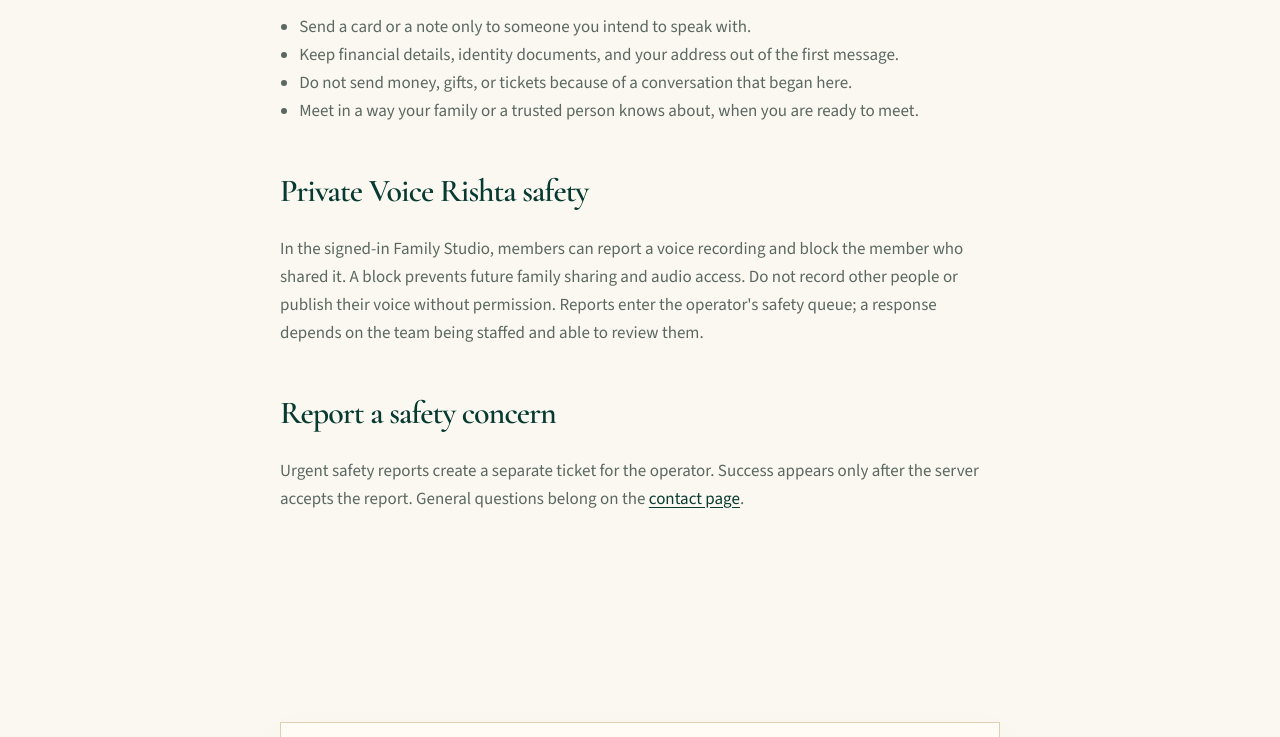
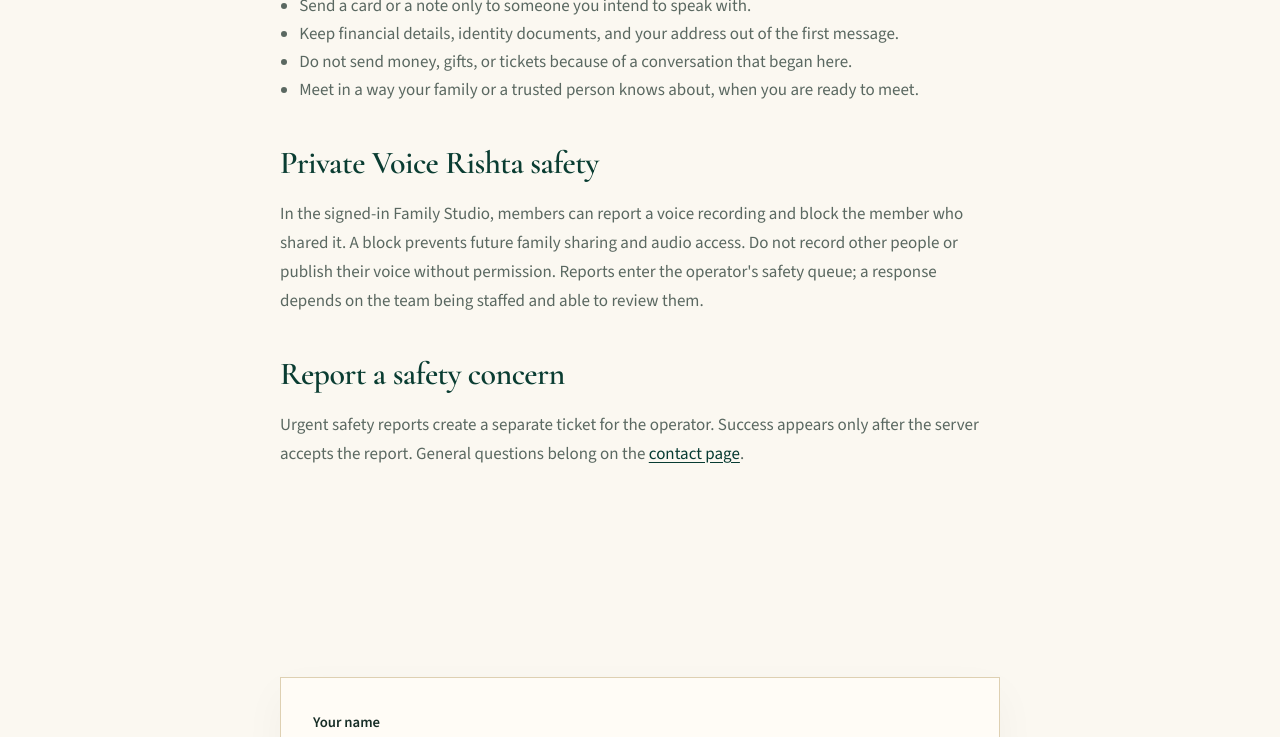
Before and after one commit to jaiv007x-cell/amanikah, a plain HTML site: page site/safety.html in a window 1280 px wide. Shown: the part 658-1395 px from the top of the page. Drawn offline with nearby package versions, Linux system fonts and the light colour scheme.

Commit message:
polish: unify styles, trustworthy copy and clear public-to-member journey

```diff
--- a/site/safety.html
+++ b/site/safety.html
@@ -22,6 +22,7 @@
 <link href="https://fonts.googleapis.com/css2?family=Cormorant+Garamond:ital,wght@0,500;0,600;1,500&family=Source+Sans+3:wght@400;500;600&display=swap" rel="stylesheet">
 <link rel="stylesheet" href="/css/site.css?v=5">
 <style>.hp{position:absolute;left:-10000px;top:auto;width:1px;height:1px;overflow:hidden}</style>
+<link rel="stylesheet" href="/css/clarity-2026.css?v=1">
 </head>
 <body class="no-dock">
 <a class="skip" href="#main">Skip to content</a>
```
